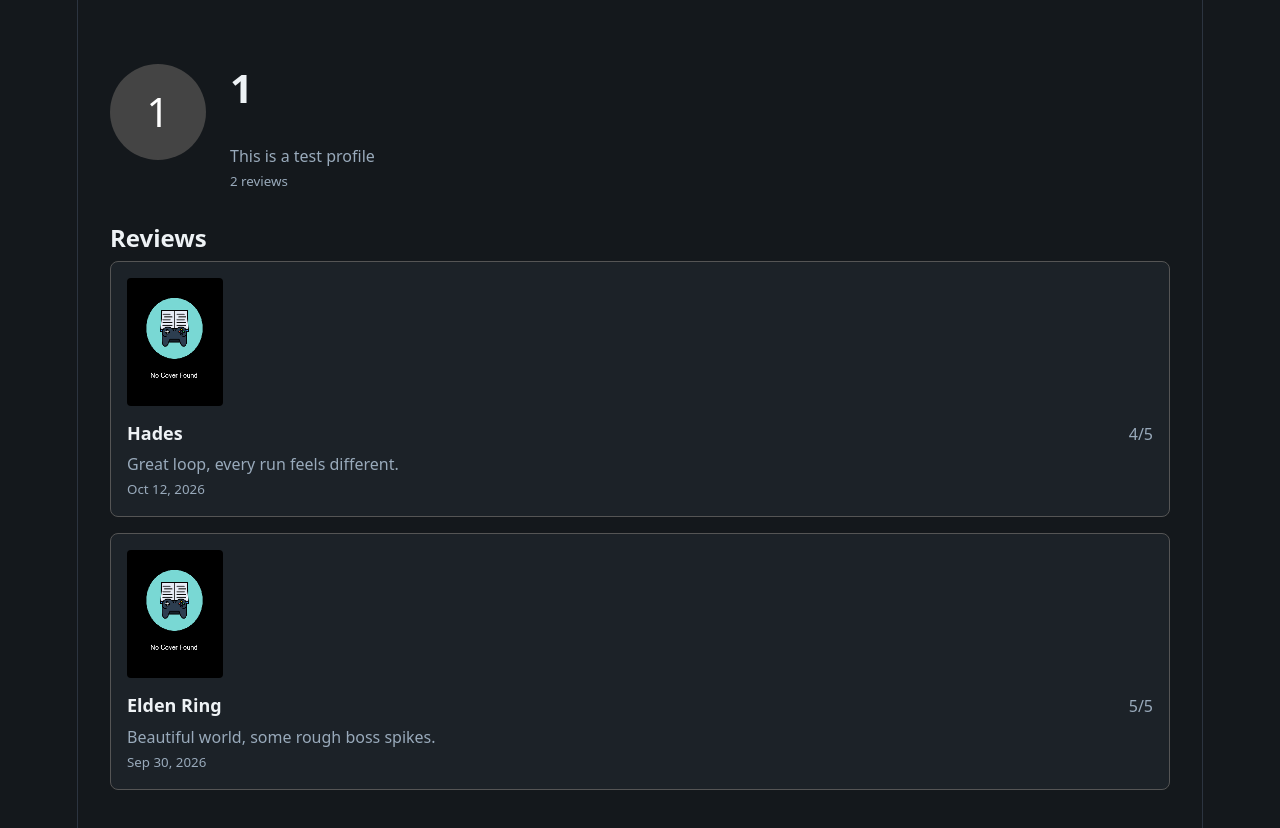
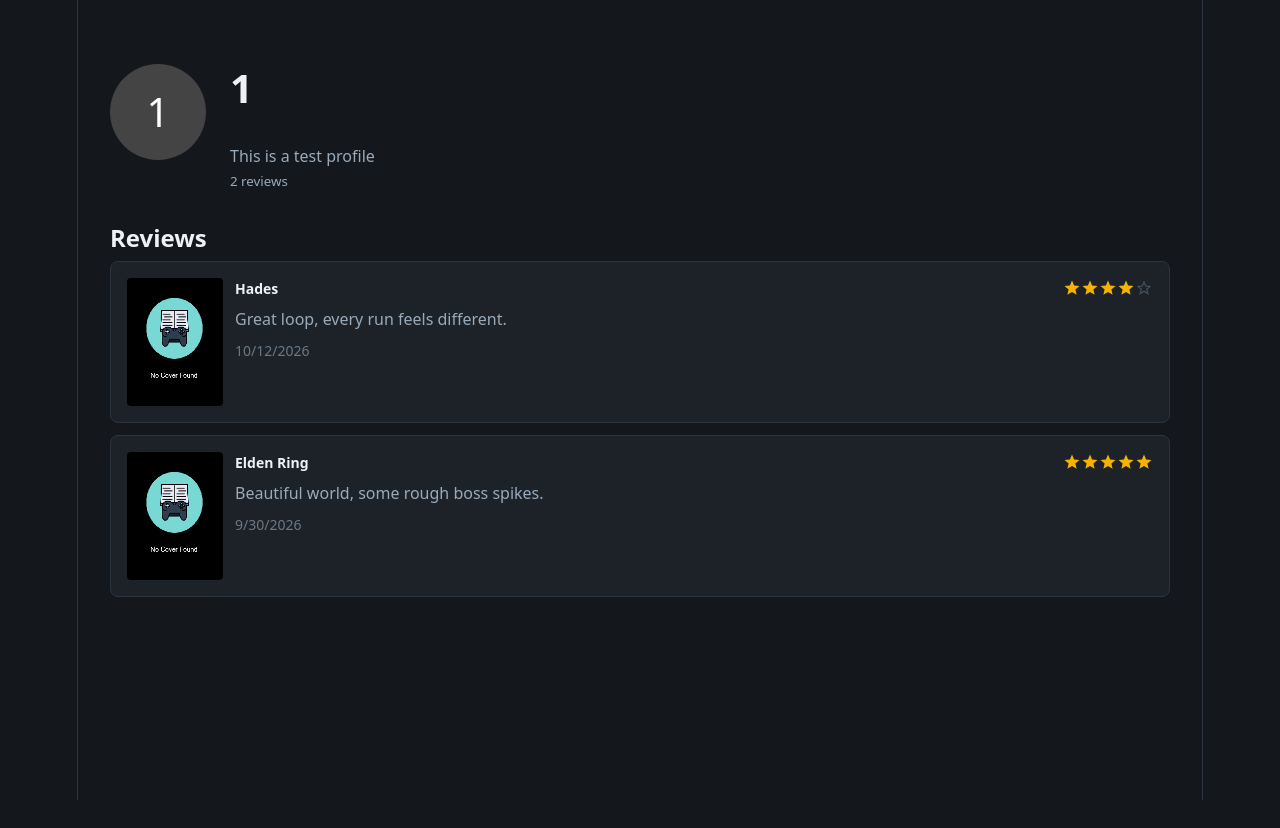
Before and after one commit to gLombar4/4155-Capstone-Project, a React (Vite) app in the folder client/: page /profile/1 in a window 1280 px wide. Shown: the top 828 px of the page. After the commit the page ends 800 px from the top, so only its background shows below. Built offline with nearby package versions, Linux system fonts and the light colour scheme.

Commit message:
Profile updates

```diff
--- /dev/null
+++ b/client/src/components/ProfileReviewCard.jsx
@@ -0,0 +1,50 @@
+import Rating from "@mui/material/Rating";
+import fallbackCover from "../assets/ncf.png";
+
+export default function ProfileReviewCard({ review, game, cover }) {
+  const coverUrl = cover?.url
+    ? cover.url.replace(/^\/\//, "https://").replace(/t_thumb/, "t_cover_big")
+    : fallbackCover;
+  const createdAt = review.created_at ? new Date(review.created_at) : null;
+  const reviewDate =
+    createdAt && !Number.isNaN(createdAt.getTime())
+      ? createdAt.toLocaleDateString()
+      : null;
+
+  return (
+    <li className="review-card profile-review-card">
+      <img
+        className="review-card-cover"
+        src={coverUrl}
+        onError={(event) => {
+          event.currentTarget.onerror = null;
+          event.currentTarget.src = fallbackCover;
+        }}
+        alt={game?.name ? `${game.name} cover` : "Game cover"}
+      />
+      <div className="profile-review-card-content">
+        <div className="review-card-head">
+          <span className="review-author">
+            {game?.name || `Game ${review.game_id}`}
+          </span>
+          <Rating
+            className="rating-stars"
+            value={review.stars}
+            readOnly
+            size="small"
+          />
+        </div>
+        <p className="review-text">
+          {review.written_review || "No written review."}
+        </p>
+        <div className="review-card-foot">
+          {reviewDate && (
+            <time className="review-date" dateTime={review.created_at}>
+              {reviewDate}
+            </time>
+          )}
+        </div>
+      </div>
+    </li>
+  );
+}
--- a/client/src/pages/Profile.css
+++ b/client/src/pages/Profile.css
@@ -11,10 +11,62 @@
 }
 .profile-avatar img { display: block; width: 100%; height: 100%; object-fit: cover; }
 
-.review-card { display: flex; gap: 1rem; border: 1px solid #555; border-radius: 8px; padding: 1rem; margin-bottom: 1rem; }
-.review-card-cover { width: 96px; height: 128px; object-fit: cover; border-radius: 4px; flex-shrink: 0; }
-.review-card-content { flex: 1; min-width: 0; text-align: left; }
-.review-card-top { display: flex; justify-content: space-between; align-items: baseline; }
+.profile-review-list {
+  display: flex;
+  flex-direction: column;
+  gap: var(--space-3);
+  list-style: none;
+  margin: 0;
+  padding: 0;
+}
+
+.profile-review-card {
+  flex-direction: row;
+  align-items: flex-start;
+  gap: var(--space-3);
+  margin: 0;
+}
+
+.profile-review-card .review-card-cover {
+  width: 96px;
+  height: 128px;
+  object-fit: cover;
+  border-radius: var(--radius-sm);
+  flex-shrink: 0;
+}
+
+.profile-review-card-content {
+  display: flex;
+  flex: 1;
+  flex-direction: column;
+  gap: var(--space-2);
+  min-width: 0;
+  text-align: left;
+}
+
+.profile-review-card .review-card-head,
+.profile-review-card .review-card-foot {
+  display: flex;
+  align-items: center;
+  justify-content: space-between;
+  gap: var(--space-3);
+}
+
+.profile-review-card .review-author {
+  font-size: var(--text-sm);
+  font-weight: 600;
+  color: var(--color-text-strong);
+}
+
+.profile-review-card .review-text {
+  margin: 0;
+  line-height: 1.6;
+}
+
+.profile-review-card .review-date {
+  font-size: var(--text-sm);
+  color: var(--color-text-muted);
+}
 
 @media (max-width: 600px) {
   .profile { padding: 1rem; }
--- a/client/src/pages/Profile.jsx
+++ b/client/src/pages/Profile.jsx
@@ -1,6 +1,6 @@
 import { useParams } from "react-router-dom"
-import ProfileHeader from "../pages/ProfileHeader";
-import ReviewCard from "../pages/ReviewCard";
+import ProfileHeader from "../components/ProfileHeader";
+import ProfileReviewCard from "../components/ProfileReviewCard";
 import "./Profile.css";
 
 const testProfile = {
@@ -40,16 +40,18 @@ export default function Profile() {
   return (
     <main className="profile">
       <ProfileHeader profile={{ ...testProfile, username }} />
-          <section className = "profile-reviews">
+          <section className="profile-reviews">
             <h2>Reviews</h2>
+            <ul className="profile-review-list">
               {testReviews.map((review) => (
-              <ReviewCard
+                <ProfileReviewCard
                   key={review.id}
                   review={review.review}
                   game={review.game}
                   cover={review.cover}
                 />
               ))}
+            </ul>
           </section>
     </main>
 
--- a/client/src/pages/ReviewCard.jsx
+++ /dev/null
@@ -1,43 +0,0 @@
-import fallbackCover from "../assets/ncf.png";
-
-// Profile review card
-export default function ReviewCard({ review, game, cover }) {
-  const coverUrl = cover?.url
-    ? cover.url.replace(/^\/\//, "https://").replace(/t_thumb/, "t_cover_big")
-    : fallbackCover;
-  const createdAt = review.created_at ? new Date(review.created_at) : null;
-  const reviewDate =
-    createdAt && !Number.isNaN(createdAt.getTime())
-      ? createdAt.toLocaleDateString(undefined, {
-          year: "numeric",
-          month: "short",
-          day: "numeric",
-        })
-      : null;
-
-  return (
-    <article className="review-card">
-      <img
-        className="review-card-cover"
-        src={coverUrl}
-        onError={(event) => {
-          event.currentTarget.onerror = null;
-          event.currentTarget.src = fallbackCover;
-        }}
-        alt={game?.name ? `${game.name} cover` : "Game cover"}
-      />
-      <div className="review-card-content">
-        <div className="review-card-top">
-          <h3>{game?.name || `Game ${review.game_id}`}</h3>
-          <span className="review-rating">{review.stars}/5</span>
-        </div>
-        <p>{review.written_review}</p>
-        {reviewDate && (
-          <small>
-            <time dateTime={review.created_at}>{reviewDate}</time>
-          </small>
-        )}
-      </div>
-    </article>
-  );
-}
```
Also changed, not shown: client/src/components/ProfileHeader.jsx (renamed from client/src/pages/ProfileHeader.jsx). Lines whose indentation alone changed are shown as unchanged.
